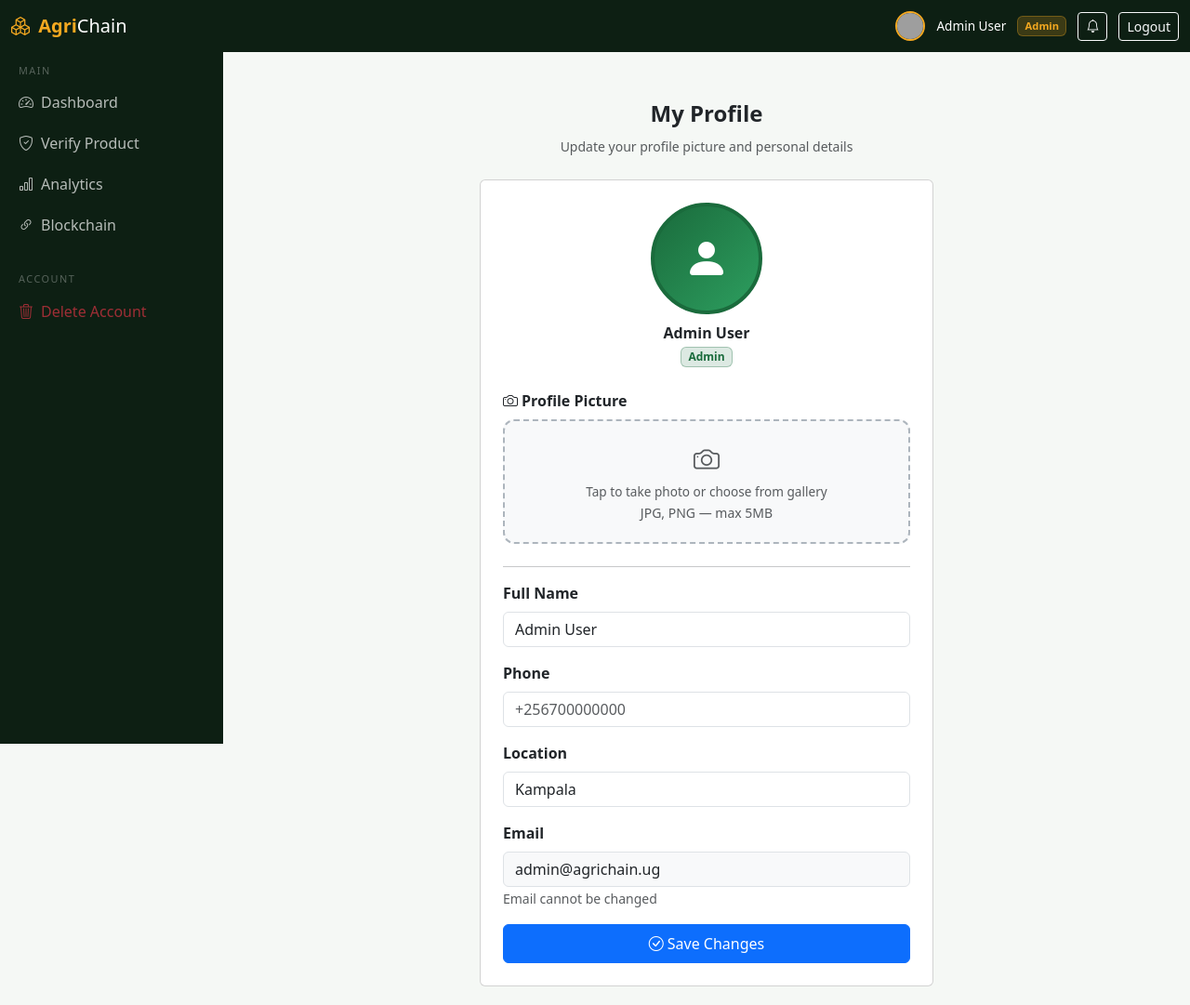
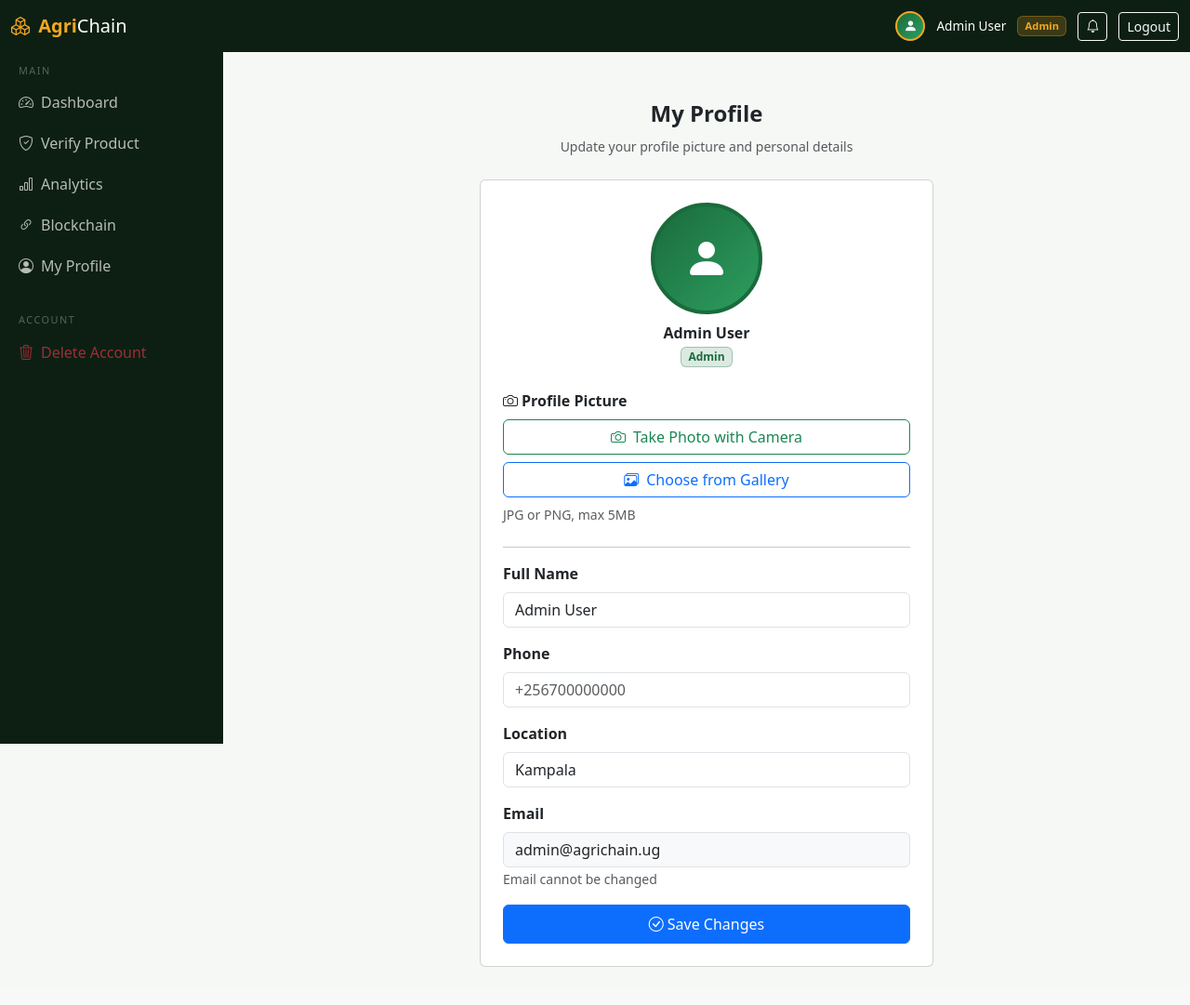
Before and after one commit to pictonmali0-glitch/agri-chain-project, a Flask app: page /profile in a window 1280 px wide. Shown: the whole page at 93% size. After the commit the page ends 1040 px from the top, so only its background shows below. Run offline with Flask 3, Linux system fonts and the light colour scheme; a user stored in the database is signed in; data that the repository does not hold is empty; grey boxes are pictures that could not be loaded.

Commit message:
Fix profile pic: remove from session, load via API, fix 502 crash

```diff
--- a/agri_chain_final/routes.py
+++ b/agri_chain_final/routes.py
@@ -718,7 +718,6 @@ def profile():
                 encoded = base64.b64encode(raw).decode('utf-8')
                 user.profile_picture = f'data:{mime};base64,{encoded}'
                 db.session.commit()
-                session['user_pic'] = user.profile_picture
                 flash('Profile picture updated!', 'success')
             else:
                 flash('Image too large. Max 5MB.', 'danger')
@@ -746,6 +745,13 @@ def remove_profile_picture():
     db.session.commit()
     flash('Profile picture removed.', 'info')
     return redirect(url_for('main.profile'))
+
+
+@main_bp.route('/api/profile_picture')
+@login_required
+def api_profile_picture():
+    user = User.query.get(session['user_id'])
+    return jsonify({'picture': user.profile_picture if user and user.profile_picture else None})
 
 # ─── Notifications ────────────────────────────────────────────────────────────
 
--- a/agri_chain_final/templates/base.html
+++ b/agri_chain_final/templates/base.html
@@ -100,15 +100,12 @@ body { background: var(--surface); margin: 0; }
     </a>
     <div class="ms-auto d-flex align-items-center gap-2">
       {% if session.user_id %}
-        <!-- Profile picture in navbar -->
-        <a href="/profile" class="me-1" style="text-decoration:none">
-          {% if session.get('user_pic') %}
-          <img src="{{ session.user_pic }}" style="width:32px;height:32px;object-fit:cover;border-radius:50%;border:2px solid #f4a820">
-          {% else %}
-          <div style="width:32px;height:32px;border-radius:50%;background:linear-gradient(135deg,#1a6b3c,#2d9e5f);display:inline-flex;align-items:center;justify-content:center;border:2px solid #f4a820">
-            <i class="bi bi-person-fill text-white" style="font-size:0.9rem"></i>
+        <!-- Profile picture in navbar - loaded via API -->
+        <a href="/profile" class="me-1" style="text-decoration:none" id="nav-profile-link">
+          <div id="nav-avatar" style="width:32px;height:32px;border-radius:50%;background:linear-gradient(135deg,#1a6b3c,#2d9e5f);display:inline-flex;align-items:center;justify-content:center;border:2px solid #f4a820;overflow:hidden">
+            <i class="bi bi-person-fill text-white" style="font-size:0.9rem" id="nav-avatar-icon"></i>
+            <img id="nav-avatar-img" src="" style="width:32px;height:32px;object-fit:cover;display:none">
           </div>
-          {% endif %}
         </a>
         <span class="text-white me-1" style="font-size:0.85rem">{{ session.user_name }}</span>
         <span class="badge" style="background:rgba(244,168,32,0.2);color:#f4a820;border:1px solid rgba(244,168,32,0.3);font-size:0.7rem">
@@ -140,22 +137,20 @@ body { background: var(--surface); margin: 0; }
     <a href="/verify" class="nav-link"><i class="bi bi-shield-check"></i>Verify Product</a>
     <a href="/blockchain_explorer" class="nav-link"><i class="bi bi-link-45deg"></i>Blockchain</a>
     <a href="/profile" class="nav-link"><i class="bi bi-person-circle"></i>My Profile</a>
-    <a href="/profile" class="nav-link"><i class="bi bi-person-circle"></i>My Profile</a>
-    <a href="/profile" class="nav-link"><i class="bi bi-person-circle"></i>My Profile</a>
-    <a href="/profile" class="nav-link"><i class="bi bi-person-circle"></i>My Profile</a>
-    <a href="/profile" class="nav-link"><i class="bi bi-person-circle"></i>My Profile</a>
     <a href="/auth/webauthn/register/page" class="nav-link"><i class="bi bi-fingerprint"></i>Fingerprint Login</a>
 
   {% elif session.user_role == 'buyer' %}
     <a href="/buyer/dashboard" class="nav-link"><i class="bi bi-speedometer2"></i>Dashboard</a>
     <a href="/verify" class="nav-link"><i class="bi bi-shield-check"></i>Verify Product</a>
     <a href="/blockchain_explorer" class="nav-link"><i class="bi bi-link-45deg"></i>Blockchain</a>
+    <a href="/profile" class="nav-link"><i class="bi bi-person-circle"></i>My Profile</a>
     <a href="/auth/webauthn/register/page" class="nav-link"><i class="bi bi-fingerprint"></i>Fingerprint Login</a>
 
   {% elif session.user_role == 'transporter' %}
     <a href="/transporter/dashboard" class="nav-link"><i class="bi bi-speedometer2"></i>Dashboard</a>
     <a href="/verify" class="nav-link"><i class="bi bi-shield-check"></i>Verify Product</a>
     <a href="/blockchain_explorer" class="nav-link"><i class="bi bi-link-45deg"></i>Blockchain</a>
+    <a href="/profile" class="nav-link"><i class="bi bi-person-circle"></i>My Profile</a>
     <a href="/auth/webauthn/register/page" class="nav-link"><i class="bi bi-fingerprint"></i>Fingerprint Login</a>
 
   {% elif session.user_role == 'regulator' %}
@@ -163,12 +158,14 @@ body { background: var(--surface); margin: 0; }
     <a href="/verify" class="nav-link"><i class="bi bi-shield-check"></i>Verify Product</a>
     <a href="/analytics" class="nav-link"><i class="bi bi-bar-chart"></i>Analytics</a>
     <a href="/blockchain_explorer" class="nav-link"><i class="bi bi-link-45deg"></i>Blockchain</a>
+    <a href="/profile" class="nav-link"><i class="bi bi-person-circle"></i>My Profile</a>
 
   {% elif session.user_role == 'admin' %}
     <a href="/admin/dashboard" class="nav-link"><i class="bi bi-speedometer2"></i>Dashboard</a>
     <a href="/verify" class="nav-link"><i class="bi bi-shield-check"></i>Verify Product</a>
     <a href="/analytics" class="nav-link"><i class="bi bi-bar-chart"></i>Analytics</a>
     <a href="/blockchain_explorer" class="nav-link"><i class="bi bi-link-45deg"></i>Blockchain</a>
+    <a href="/profile" class="nav-link"><i class="bi bi-person-circle"></i>My Profile</a>
   {% endif %}
 
   <div class="sidebar-section mt-3">Account</div>
@@ -202,6 +199,27 @@ function toggleSidebar() {
 {% block extra_js %}{% endblock %}
 
 <script>
+// Load profile picture from API (not session - avoids cookie size limit)
+function loadProfilePic() {
+  fetch('/api/profile_picture')
+    .then(r => r.json())
+    .then(data => {
+      if (data.picture) {
+        const img = document.getElementById('nav-avatar-img');
+        const icon = document.getElementById('nav-avatar-icon');
+        if (img && icon) {
+          img.src = data.picture;
+          img.style.display = 'block';
+          icon.style.display = 'none';
+        }
+      }
+    }).catch(() => {});
+}
+
+if (document.getElementById('nav-avatar')) {
+  loadProfilePic();
+}
+
 // Poll notification count every 30 seconds
 function updateNotifCount() {
   fetch('/api/notifications/count')
--- a/agri_chain_final/templates/profile.html
+++ b/agri_chain_final/templates/profile.html
@@ -13,14 +13,12 @@
 
       <!-- Profile picture display -->
       <div class="text-center mb-4">
-        {% if user.profile_picture %}
-        <img src="{{ user.profile_picture }}" id="current-pic"
-          style="width:120px;height:120px;object-fit:cover;border-radius:50%;border:4px solid #1a6b3c;display:block;margin:0 auto">
-        {% else %}
-        <div id="current-pic" style="width:120px;height:120px;border-radius:50%;background:linear-gradient(135deg,#1a6b3c,#2d9e5f);display:flex;align-items:center;justify-content:center;margin:0 auto;border:4px solid #1a6b3c">
+        <img id="current-pic"
+          src="{{ user.profile_picture if user.profile_picture else '' }}"
+          style="width:120px;height:120px;object-fit:cover;border-radius:50%;border:4px solid #1a6b3c;display:{{ 'block' if user.profile_picture else 'none' }};margin:0 auto">
+        <div id="default-avatar" style="width:120px;height:120px;border-radius:50%;background:linear-gradient(135deg,#1a6b3c,#2d9e5f);display:{{ 'none' if user.profile_picture else 'flex' }};align-items:center;justify-content:center;margin:0 auto;border:4px solid #1a6b3c">
           <i class="bi bi-person-fill" style="font-size:3rem;color:white"></i>
         </div>
-        {% endif %}
         <div class="mt-2">
           <span class="fw-bold">{{ user.name }}</span><br>
           <span class="badge" style="background:rgba(26,107,60,0.15);color:#1a6b3c;border:1px solid rgba(26,107,60,0.3)">
@@ -29,32 +27,16 @@
         </div>
       </div>
 
-      <!-- Upload form -->
-      <form method="POST" action="/profile" enctype="multipart/form-data">
+      <!-- Profile picture upload form -->
+      <form method="POST" action="/profile" enctype="multipart/form-data" id="profile-form">
 
-        <!-- Profile picture upload -->
         <div class="mb-4">
           <label class="form-label fw-semibold">
             <i class="bi bi-camera me-1"></i>Profile Picture
           </label>
 
-          <!-- Upload area -->
-          <div id="upload-area" onclick="document.getElementById('profile_picture').click()"
-            style="border:2px dashed #adb5bd;border-radius:12px;padding:1.25rem;text-align:center;cursor:pointer;background:#f8f9fa;transition:border-color 0.2s">
-            <i class="bi bi-camera fs-3 text-muted"></i>
-            <p class="mb-0 mt-1 text-muted" style="font-size:0.85rem">
-              Tap to take photo or choose from gallery
-            </p>
-            <small class="text-muted">JPG, PNG — max 5MB</small>
-          </div>
-
-          <!-- Hidden file input — opens camera on mobile -->
-          <input type="file" id="profile_picture" name="profile_picture"
-            accept="image/*" capture="user"
-            class="d-none" onchange="previewPic(event)">
-
-          <!-- Preview -->
-          <div id="preview-wrap" class="mt-2 d-none text-center">
+          <!-- Preview (hidden until photo selected) -->
+          <div id="preview-wrap" class="text-center mb-3 d-none">
             <img id="pic-preview" src="#"
               style="width:100px;height:100px;object-fit:cover;border-radius:50%;border:3px solid #1a6b3c">
             <div class="mt-1">
@@ -63,6 +45,30 @@
               </button>
             </div>
           </div>
+
+          <!-- Two separate buttons -->
+          <div class="d-grid gap-2">
+            <button type="button" class="btn btn-outline-success"
+              onclick="document.getElementById('camera-input').click()">
+              <i class="bi bi-camera me-2"></i>Take Photo with Camera
+            </button>
+            <button type="button" class="btn btn-outline-primary"
+              onclick="document.getElementById('gallery-input').click()">
+              <i class="bi bi-images me-2"></i>Choose from Gallery
+            </button>
+          </div>
+
+          <!-- Camera input — opens camera directly -->
+          <input type="file" id="camera-input" name="profile_picture"
+            accept="image/*" capture="environment"
+            class="d-none" onchange="previewPic(this)">
+
+          <!-- Gallery input — opens gallery -->
+          <input type="file" id="gallery-input"
+            accept="image/*"
+            class="d-none" onchange="previewPic(this)">
+
+          <small class="text-muted d-block mt-2">JPG or PNG, max 5MB</small>
         </div>
 
         <hr>
@@ -74,15 +80,18 @@
         </div>
         <div class="mb-3">
           <label class="form-label fw-semibold">Phone</label>
-          <input type="text" name="phone" class="form-control" value="{{ user.phone or '' }}" placeholder="+256700000000">
+          <input type="text" name="phone" class="form-control"
+            value="{{ user.phone or '' }}" placeholder="+256700000000">
         </div>
         <div class="mb-3">
           <label class="form-label fw-semibold">Location</label>
-          <input type="text" name="location" class="form-control" value="{{ user.location or '' }}" placeholder="Kasese, Uganda">
+          <input type="text" name="location" class="form-control"
+            value="{{ user.location or '' }}" placeholder="Kasese, Uganda">
         </div>
         <div class="mb-3">
           <label class="form-label fw-semibold">Email</label>
-          <input type="text" class="form-control" value="{{ user.email }}" disabled style="background:#f8f9fa">
+          <input type="text" class="form-control" value="{{ user.email }}"
+            disabled style="background:#f8f9fa">
           <small class="text-muted">Email cannot be changed</small>
         </div>
 
@@ -105,28 +114,58 @@
 </div>
 
 <script>
-function previewPic(event) {
-  const file = event.target.files[0];
+// When gallery input changes, copy file to the form's profile_picture input
+document.getElementById('gallery-input').addEventListener('change', function() {
+  const file = this.files[0];
   if (!file) return;
+
+  // Create a new DataTransfer to set file on the camera-input (which is the named form field)
+  const dt = new DataTransfer();
+  dt.items.add(file);
+  document.getElementById('camera-input').files = dt.files;
+});
+
+function previewPic(input) {
+  const file = input.files[0];
+  if (!file) return;
+
   if (file.size > 5 * 1024 * 1024) {
-    alert('Image too large. Please choose one under 5MB.');
-    clearPic();
+    alert('Image is too large. Please choose one under 5MB.');
+    input.value = '';
     return;
   }
+
+  // If gallery was used, copy to camera-input (the named form field)
+  if (input.id === 'gallery-input') {
+    const dt = new DataTransfer();
+    dt.items.add(file);
+    document.getElementById('camera-input').files = dt.files;
+  }
+
   const reader = new FileReader();
   reader.onload = e => {
     document.getElementById('pic-preview').src = e.target.result;
     document.getElementById('preview-wrap').classList.remove('d-none');
-    document.getElementById('upload-area').style.borderColor = '#1a6b3c';
+    // Hide current pic while previewing new one
+    document.getElementById('current-pic').style.display = 'none';
+    document.getElementById('default-avatar').style.display = 'none';
   };
   reader.readAsDataURL(file);
 }
 
 function clearPic() {
-  document.getElementById('profile_picture').value = '';
+  document.getElementById('camera-input').value = '';
+  document.getElementById('gallery-input').value = '';
   document.getElementById('pic-preview').src = '#';
   document.getElementById('preview-wrap').classList.add('d-none');
-  document.getElementById('upload-area').style.borderColor = '#adb5bd';
+  // Show current pic again
+  const pic = document.getElementById('current-pic');
+  const avatar = document.getElementById('default-avatar');
+  if (pic.src && pic.src !== window.location.href) {
+    pic.style.display = 'block';
+  } else {
+    avatar.style.display = 'flex';
+  }
 }
 </script>
 {% endblock %}
```
Also changed, not shown: agri_chain_final/templates/buyer_dashboard.html (+18 -8 lines), agri_chain_final/templates/farmer_dashboard.html (+29 -8 lines).
